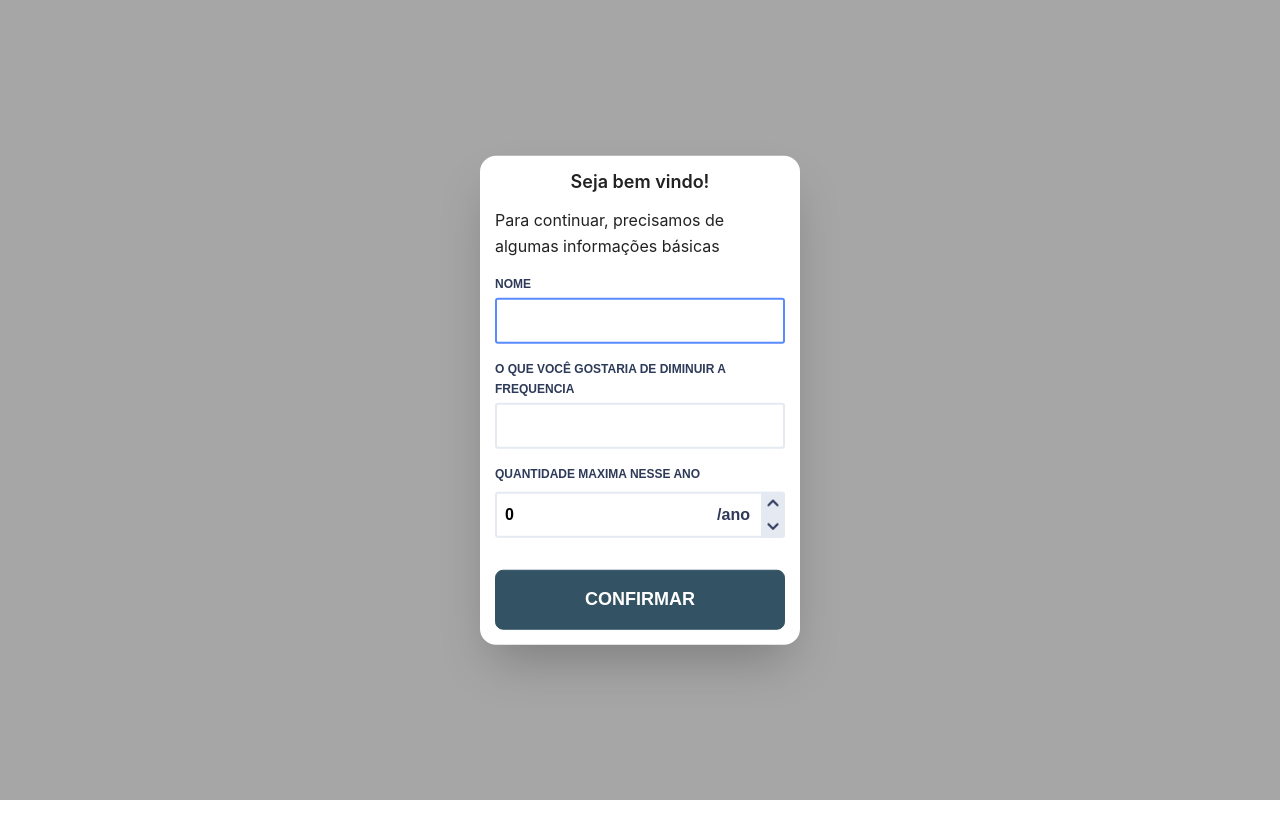
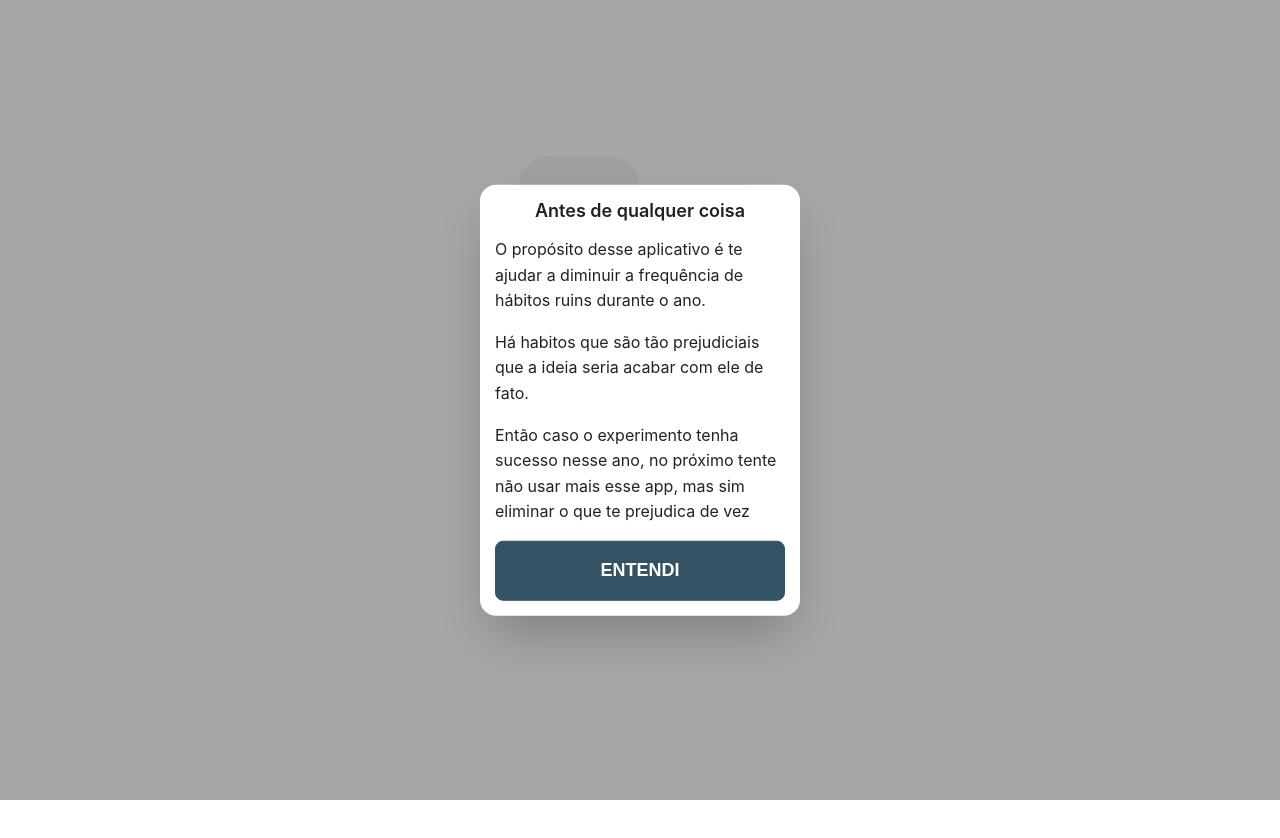
Before and after one commit to alysonvilela/stop-addict, a React (Create React App) app: page / in a window 1280 px wide. Both pictures are taken after a click on the button "TÔ DENTRO". Shown: the top 838 px of the page. Built offline with nearby package versions, Linux system fonts and the light colour scheme; the HTML template or start-up script is replaced by a standard one.

Commit message:
feat: add infos before form

```diff
--- a/src/pages/Home/CreateUserModal/index.tsx
+++ b/src/pages/Home/CreateUserModal/index.tsx
@@ -8,6 +8,7 @@ import { InputNumber } from "../../../components/InputNumber";
 import { useAddictStore } from "../../../store/addict-store";
 import { useUserStore } from "../../../store/user-store";
 import { useNavigate } from "react-router-dom";
+import { useState } from "react";
 
 const createUserSchema = z.object({
   name: z.string().min(2, "Adicione um valor válido"),
@@ -21,6 +22,8 @@ const createUserSchema = z.object({
 type FormValues = z.infer<typeof createUserSchema>;
 
 export const CreateUserModal = () => {
+  const [phase, setPhase] = useState(1);
+
   const {
     control,
     handleSubmit,
@@ -46,12 +49,40 @@ export const CreateUserModal = () => {
   });
 
   return (
+    <S.ModalWrapper>
+      {phase === 1 && (
+        <>
+          <h1>Antes de qualquer coisa</h1>
+          <p>
+            O propósito desse aplicativo é te ajudar a diminuir a frequência de
+            hábitos ruins durante o ano.
+          </p>
+          <p>
+            Há habitos que são tão prejudiciais que a ideia seria acabar com ele
+            de fato.
+          </p>
+          <p>
+            Então caso o experimento tenha sucesso nesse ano, no próximo tente
+            não usar mais esse app, mas sim eliminar o que te prejudica de vez
+          </p>
+          <Button
+            type="button"
+            text="entendi"
+            className="w-full"
+            onClick={() => setPhase(2)}
+          />
+        </>
+      )}
+      {phase === 2 && (
         <form onSubmit={onSubmit}>
-      <S.ModalWrapper>
           <h1>Seja bem vindo!</h1>
           <p>Para continuar, precisamos de algumas informações básicas</p>
           <section>
-          <InputText label="Nome" error={errors?.name} {...register("name")} />
+            <InputText
+              label="Nome"
+              error={errors?.name}
+              {...register("name")}
+            />
             <InputText
               label="O que você gostaria de diminuir a frequencia"
               error={errors?.addict_name}
@@ -67,7 +98,8 @@ export const CreateUserModal = () => {
           <div className="buttons">
             <Button type="submit" text="confirmar" className="w-full" />
           </div>
+        </form>
+      )}
     </S.ModalWrapper>
-    </form>
   );
 };
```
Lines whose indentation alone changed are shown as unchanged.
